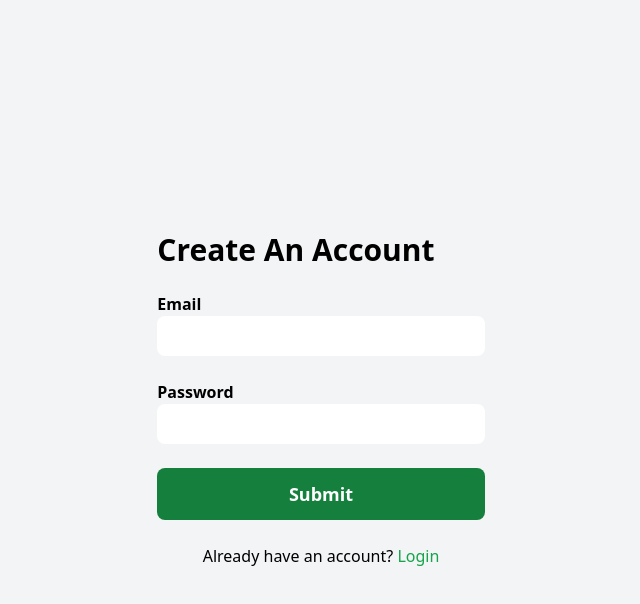
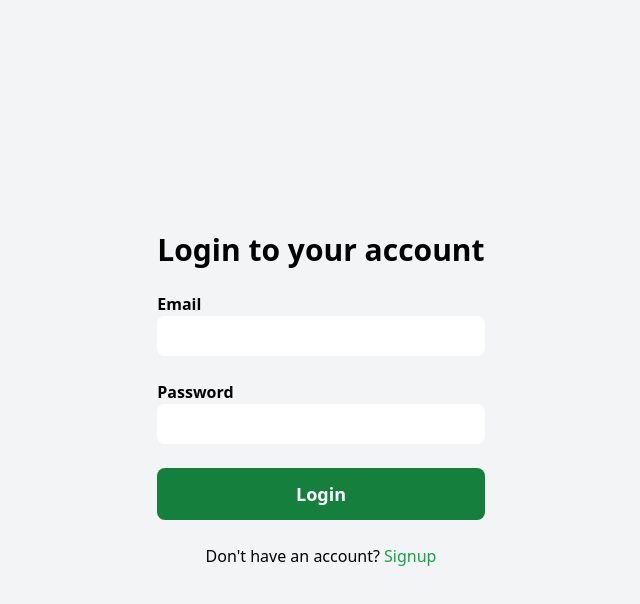
Before and after one commit to oduyemi/TechGPT, a plain HTML site: page src/index.html in a window 1280 px wide. Both pictures are taken after a click on the link "Login". Shown: the whole page, without its empty margins (319-959 px from the left). Drawn offline with Linux system fonts and the light colour scheme.

Commit message:
Done with the rendering

```diff
--- a/src/index.html
+++ b/src/index.html
@@ -10,7 +10,7 @@
 <body class="h-screen flex justify-center items-center bg-gray-100">
     <div class="space-y-6">
         <div>
-            <h1 class="text-3xl font-extrabold">
+            <h1 class="text-3xl font-extrabold" id="account">
                 Create An Account
             </h1>
         </div>
@@ -30,13 +30,17 @@
 
                 <div class="w-full " id="submit2">
                     <button
-                        class="py-3 bg-green-700 mx-auto  rounded-lg cursor-pointer text-lg text-white font-bold w-full px-7">
+                        class="py-3 bg-green-700 mx-auto  rounded-lg cursor-pointer text-lg text-white font-bold w-full px-7"
+                        id="submitbutton">
                         Submit
                     </button>
                 </div>
                 <div>
-                    <p class="text-center">
-                        Already have an account? <a class="text-green-600 cursor-pointer">Login</a>
+                    <p class="text-center" id="extra">
+                        Already have an account? <a class="text-green-600 cursor-pointer link" id="login">Login</a>
+                    </p>
+                    <p class="text-center hidden" id="extra1">
+                        Don't have an account? <a class=" text-green-600 cursor-pointer link" id="signup">Signup</a>
                     </p>
                 </div>
             </div>
--- a/src/main.js
+++ b/src/main.js
@@ -2,3 +2,25 @@ const email = document.querySelector('input[type="email"]');
 const password = document.getElementById("password");
 const submit = document.getElementById("submit");
 const submit2 = document.getElementById("submit2");
+const login = document.getElementById("login");
+const extra = document.getElementById("extra");
+const extra1 = document.getElementById("extra1");
+const account =   document.getElementById("account");
+const submitbutton = document.getElementById("submitbutton");
+
+login.addEventListener("click", () => {
+account.textContent = "Login to your account";
+    extra.classList.add("hidden");
+  extra1.classList.remove("hidden");
+  submitbutton.textContent = "Login";
+
+
+})
+
+signup.addEventListener("click", () => {
+  account.textContent = "Create an account";
+  extra.classList.remove("hidden");
+  extra1.classList.add("hidden");
+  submitbutton.textContent = "Submit";
+
+})
```
